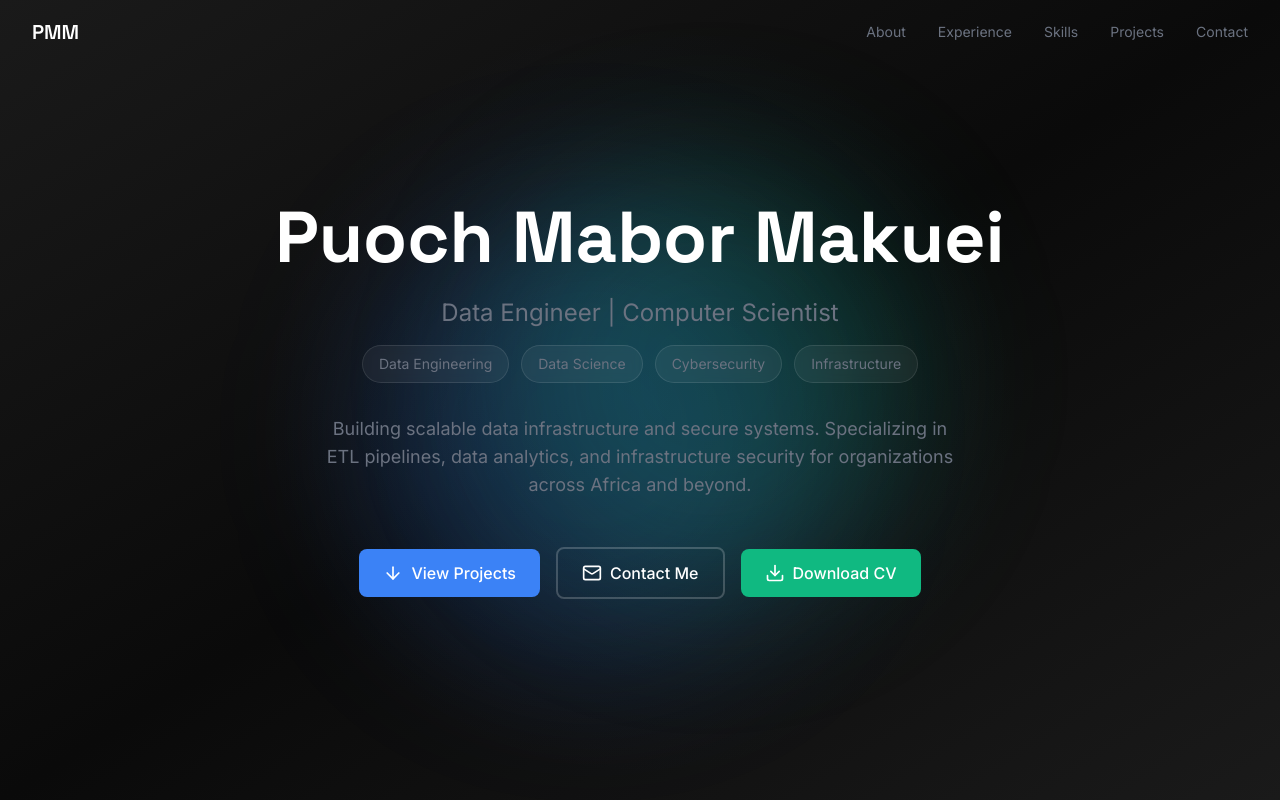
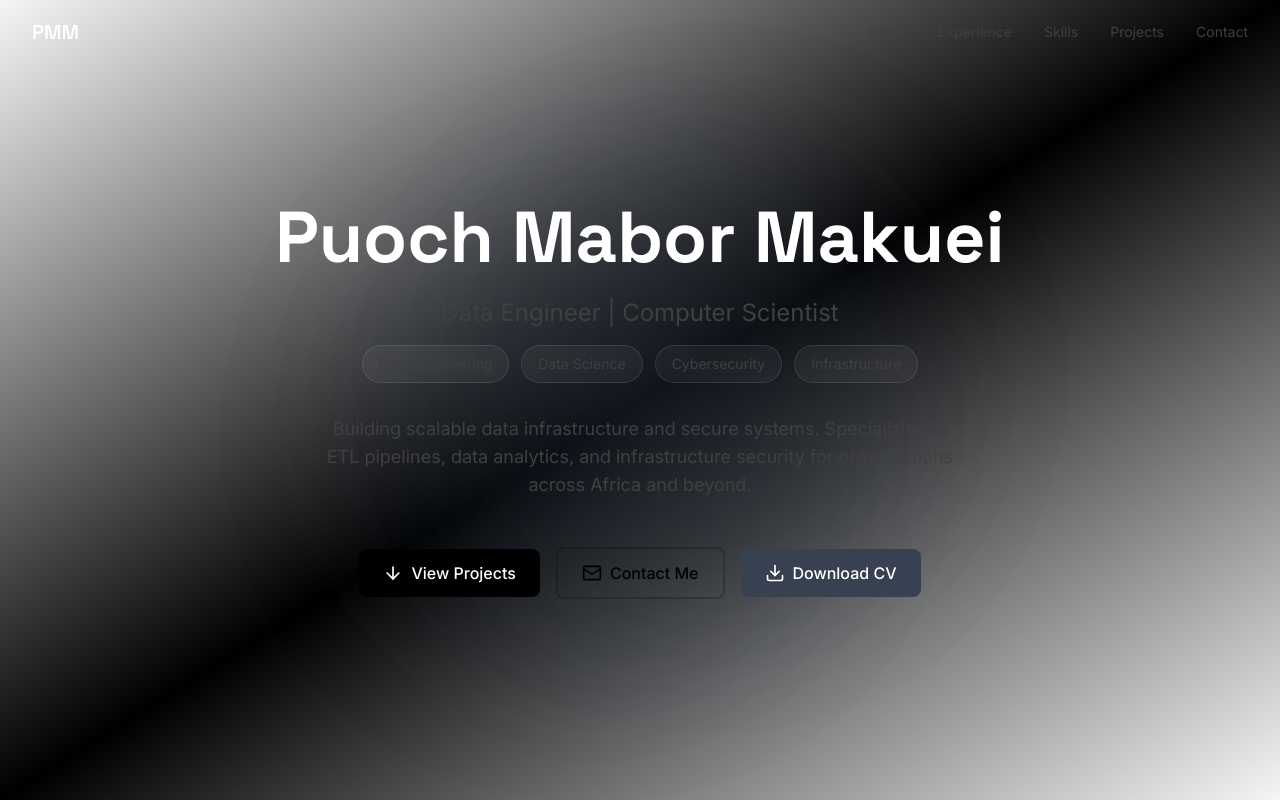
Before and after one commit to puoch1of1/PORTFOLIO-, a React (Vite) app: page / in a window 1280 px wide. Shown: the top 800 px of the page. Built offline with nearby package versions, Linux system fonts and the light colour scheme.

Commit message:
Refactor styles in App and Button components; update Tailwind color configurations

```diff
--- a/src/App.tsx
+++ b/src/App.tsx
@@ -10,7 +10,7 @@
 function App() {
   try {
     return (
-      <div className="min-h-screen overflow-x-hidden" style={{ backgroundColor: '#0a0a0a' }}>
+      <div className="min-h-screen overflow-x-hidden bg-white">
         <Navbar />
         <main className="w-full">
           <Hero />
@@ -21,9 +21,9 @@
           <Affiliations />
           <Contact />
         </main>
-      <footer className="bg-primary-charcoal border-t border-white/10 py-8 px-4 sm:px-6 lg:px-8">
+      <footer className="bg-primary-charcoal border-t border-black/10 py-8 px-4 sm:px-6 lg:px-8">
         <div className="max-w-7xl mx-auto text-center text-secondary-gray text-sm space-y-2">
-          <p className="text-accent-blue font-medium">Engineering data pipelines. Building at scale. Transforming chaos into clarity.</p>
+          <p className="text-black font-medium">Engineering data pipelines. Building at scale. Transforming chaos into clarity.</p>
           <p>© {new Date().getFullYear()} Puoch Mabor Makuei. All rights reserved.</p>
         </div>
       </footer>
--- a/src/components/Button.tsx
+++ b/src/components/Button.tsx
@@ -21,15 +21,15 @@
   target,
 }: ButtonProps) {
   const baseStyles =
-    'inline-flex items-center justify-center gap-2 px-6 py-3 rounded-lg font-medium transition-all duration-300 focus:outline-none focus:ring-2 focus:ring-offset-2 focus:ring-offset-primary-dark';
+    'inline-flex items-center justify-center gap-2 px-6 py-3 rounded-lg font-medium transition-all duration-300 focus:outline-none focus:ring-2 focus:ring-offset-2 focus:ring-offset-white';
 
   const variants = {
     primary:
-      'bg-accent-blue text-white hover:bg-blue-600 focus:ring-accent-blue',
+      'bg-black text-white hover:bg-gray-800 focus:ring-black',
     secondary:
-      'bg-accent-emerald text-white hover:bg-emerald-600 focus:ring-accent-emerald',
+      'bg-gray-700 text-white hover:bg-gray-600 focus:ring-gray-700',
     outline:
-      'border-2 border-white/20 text-white hover:border-accent-blue hover:text-accent-blue focus:ring-accent-blue',
+      'border-2 border-black/20 text-black hover:border-black hover:bg-black hover:text-white focus:ring-black',
   };
 
   const Component = href ? 'a' : 'button';
--- a/tailwind.config.js
+++ b/tailwind.config.js
@@ -8,16 +8,16 @@
     extend: {
       colors: {
         primary: {
-          dark: '#0a0a0a',
-          charcoal: '#1a1a1a',
+          dark: '#000000',
+          charcoal: '#f5f5f5',
         },
         accent: {
-          blue: '#3b82f6',
-          emerald: '#10b981',
+          blue: '#1a1a1a',
+          emerald: '#2d2d2d',
         },
         secondary: {
-          gray: '#6b7280',
-          light: '#f9fafb',
+          gray: '#404040',
+          light: '#ffffff',
         }
       },
       fontFamily: {
```
